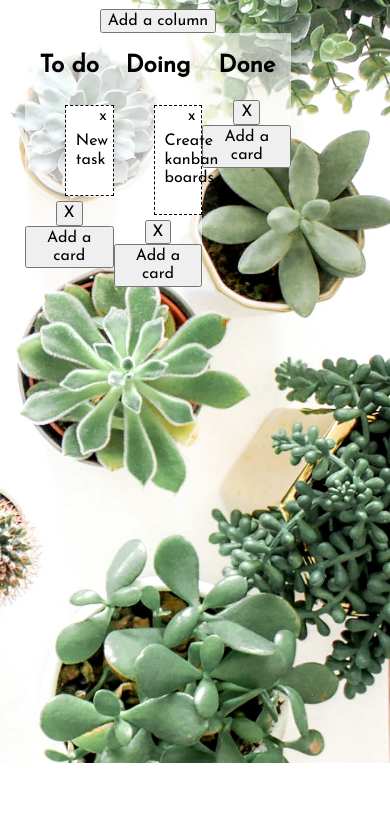
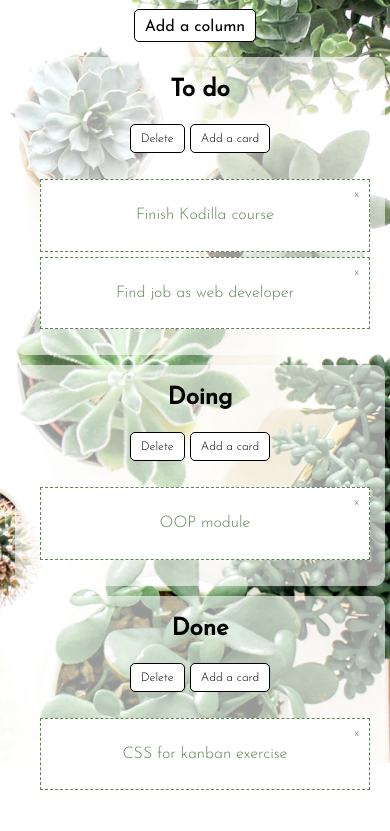
Before and after one commit to galdranorn/kanban, a plain HTML site: page index.html in a window 390 px wide. Shown: the part 81-912 px from the top of the page. Before the commit the page ends 844 px from the top, so only its background shows below. Drawn offline with Linux system fonts and the light colour scheme; a web font is replaced by a local one.

Commit message:
Work on css style and responsiveness

```diff
--- a/index.html
+++ b/index.html
@@ -23,9 +23,11 @@
         <script id="column-template" type="x-tmpl-mustache">
             <div class="column">
                 <h2 class="column-title">{{ name }}</h2>
+                <div class="buttons">
+                    <button class="btn-delete">Delete</button>
+                    <button class="add-card">Add a card</button>
+                </div>
                 <ul id={{ id }} class="column-card-list"></ul>
-                <button class="btn-delete">X</button>
-                <button class="add-card">Add a card</button>
             </div>
         </script>
         <!-- card template -->
--- a/js/script.js
+++ b/js/script.js
@@ -136,12 +136,15 @@ board.addColumn(doingColumn);
 board.addColumn(doneColumn);
 
 // CREATING CARDS
-var card1 = new Card('New task');
-var card2 = new Card('Create kanban boards');
+var card1 = new Card('Finish Kodilla course');
+var card2 = new Card('Find job as web developer');
+var card3 = new Card('OOP module');
+var card4 = new Card('CSS for kanban exercise');
 
 // ADDING CARDS TO COLUMNS
 todoColumn.addCard(card1);
-doingColumn.addCard(card2);
-
+todoColumn.addCard(card2);
+doingColumn.addCard(card3);
+doneColumn.addCard(card4);
 //end of DOM full loading listener
 });
--- a/sass/style.scss
+++ b/sass/style.scss
@@ -14,33 +14,84 @@ body {
     .container {
         display: flex;
         padding: 10px 10px;
-        #board{
+        #board {
             text-align: center;
             width: 80%;
-            ul {list-style: none;}
+            ul {
+                list-style: none;
+                padding: 5px 20px;
+            }
+            .buttons{text-align: center;}
+            button {
+                background: white;
+                border: 1px solid black;
+                padding: 8px 10px 5px 10px;
+                border-radius: 5px;
+                transition: .2s;
+                &:hover {
+                    background: black;
+                    color: white;
+                    cursor: pointer;
+                }
+            }
+            .create-column {
+                position: absolute;
+                top: 30px;
+                right: 20%;
+            }
             .columnBox {
                 width: 30%;
+                min-height: 200px;
                 display: inline-block;
                 background: white;
                 vertical-align: top;
                 background: rgba(255, 255, 255, 0.6);
+                border-radius: 10px;
+                margin: 0 5px;
+                button {
+                    font-size: 12px;
+                    font-weight: lighter;
+                }
                 .card {
-                    float: left;
                     width: 100%;
-                    border: 1px dashed black;
+                    border: 1px dashed #5e8455;
                     background: white;
-                    margin: 5px auto;
+                    margin: 5px;
                     padding: 10px;
                     position: relative;
+                    color:  #5e8455;
+                    font-weight: lighter;
+                    &:hover{
+                        background: #e3f0df;
+                        cursor: grab;}
                     button {
                         position: absolute;
                         top: 0;
                         right: 0;
                         background: none;
                         border: none;
+                        color: #5e8455;
                     }
                 }
             }
         }
     }
 }
+
+@media (max-width: 768px) {
+    body .container #board {
+        width: 100%;
+        .create-column {
+            position: initial;
+            margin-bottom: 10px;
+
+        }
+    }
+};
+
+@media (max-width: 600px) {
+    body .container #board .columnBox {
+        width: 100%;
+        margin: 5px;
+    }
+};
```
Also changed, not shown: css/style.css, 1 other file.
